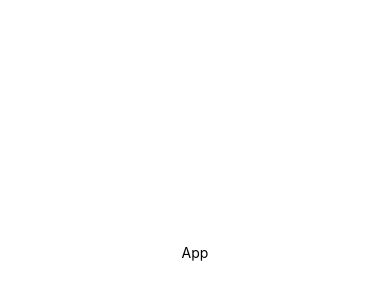
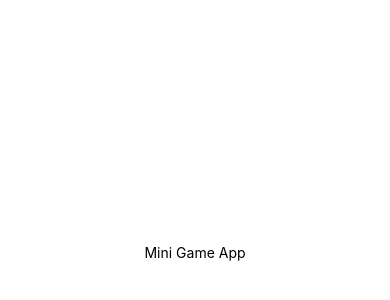
Before and after one commit to shadreza/React-Native-CLI, a React Native app: screen / in a window 390 px wide. Shown: the part 170-470 px from the top of the page. Built offline with nearby package versions, Linux system fonts and the light colour scheme.

Commit message:
This is the initial stage for the mini game app

```diff
--- a/App.js
+++ b/App.js
@@ -5,7 +5,7 @@ import { StyleSheet, Text, View } from 'react-native';
 const App = () => {
   return (
     <View style={styles.container}>
-      <Text>App</Text>
+      <Text>Mini Game App</Text>
     </View>
   );
 };
```
